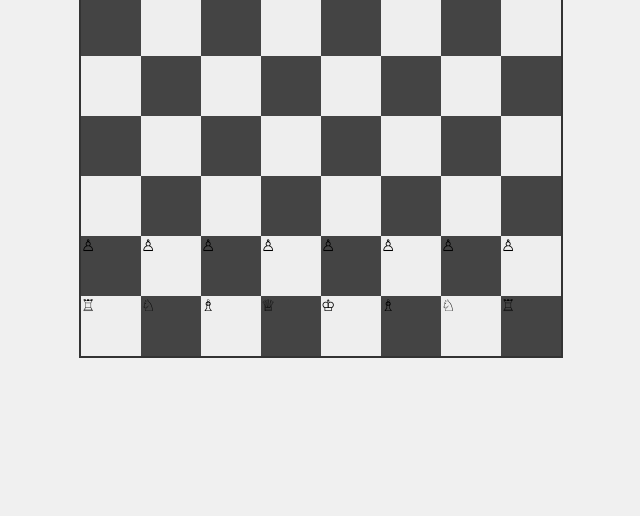
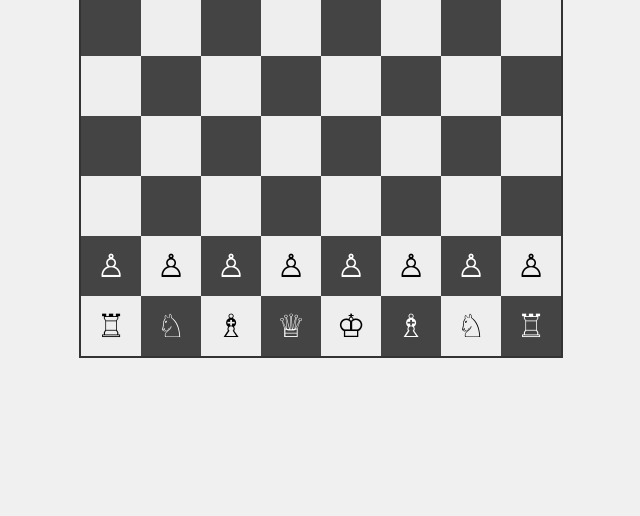
Before and after one commit to justolealsincero/jogo-de-xadrez, a plain HTML site: page index.html in a window 1280 px wide. Shown: the part 284-800 px from the top of the page, without its empty margins (319-959 px from the left). Drawn offline with Linux system fonts and the light colour scheme.

Commit message:
Update style.css

```diff
--- a/style.css
+++ b/style.css
@@ -5,6 +5,8 @@ body {
   height: 100vh;
   margin: 0;
   background-color: #f0f0f0;
+  font-family: Arial, sans-serif;
+  font-size: 32px;
 }
 
 .chess-board {
@@ -17,6 +19,9 @@ body {
 .square {
   width: 60px;
   height: 60px;
+  display: flex;
+  justify-content: center;
+  align-items: center;
 }
 
 .white {
@@ -25,4 +30,5 @@ body {
 
 .black {
   background-color: #444;
+  color: white;
 }
```
